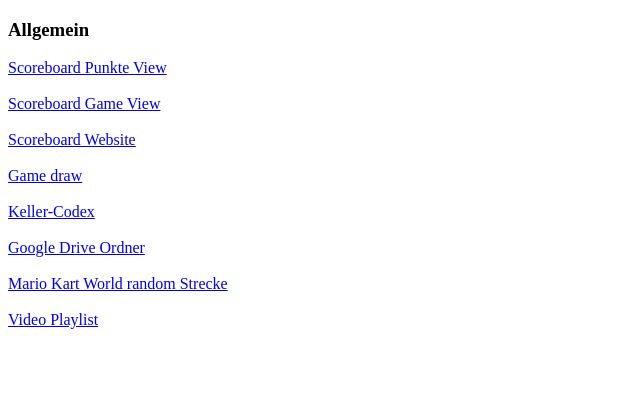
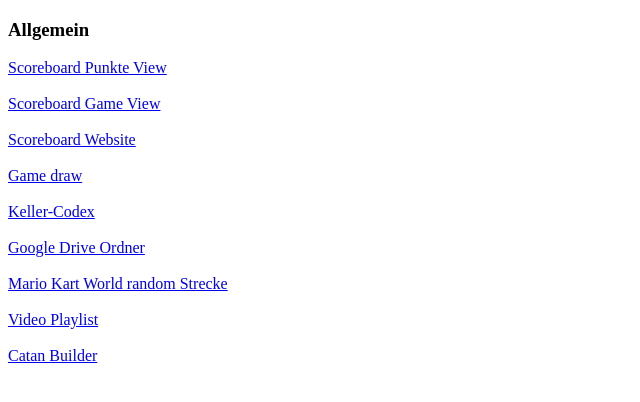
Before and after one commit to Joki-W/Keller-Links, a plain HTML site: page index.html in a window 1280 px wide. Shown: the whole page, without its empty margins (0-640 px from the left). Drawn offline with Linux system fonts and the light colour scheme.

Commit message:
Add Catan Builder link to index.html

```diff
--- a/index.html
+++ b/index.html
@@ -24,6 +24,9 @@
 <br><br>
 <a href="https://youtube.com/playlist?list=PLwLiDk4yLilkVinUNSrLowPH5MIJ7OoAk&si=vEM7_BPGMiMy8wCI" target="_blank">Video Playlist</a>
 <br><br>
+<a href="https://catan.bunge.io/" target="_blank">Catan Builder</a>
+<br><br>
 
 </body>
+
 </html>
```
